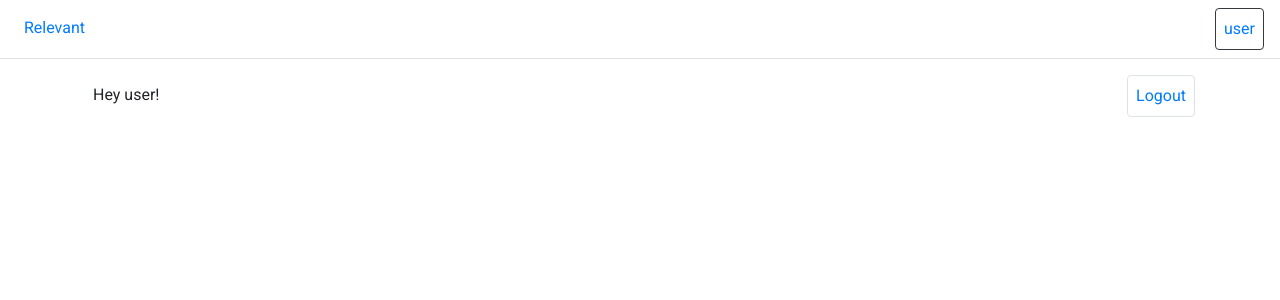
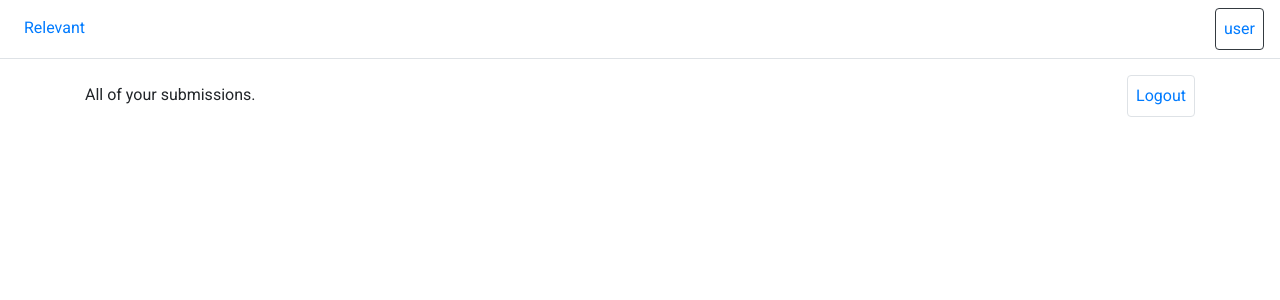
Before and after one commit to aryanmsr/relevantprojects, a Django app: page /challenges/submission/all/ in a window 1280 px wide. Shown: the top 300 px of the page. Run offline with Django 3.2, Linux system fonts and the light colour scheme; a user stored in the database is signed in; data comes from the database, SQL or seed files in the repository; both versions use the stored data as it was after the commit; some libraries are stand-ins or nearby versions.

Commit message:
fixed some ui bugs

```diff
--- a/feed/models.py
+++ b/feed/models.py
@@ -1,5 +1,6 @@
 from django.db import models
 from django.contrib.auth import get_user_model
+from django.urls import reverse
 
 
 class Post(models.Model):
--- a/feed/templates/submission/submission_list.html
+++ b/feed/templates/submission/submission_list.html
@@ -1,13 +1,17 @@
 {% extends 'base.html' %}
 
 {% block content %}
-<div class="mt-3 d-flex justify-content-between">
-  <p class="mb-0 p-2">Hey {{ user.username }}!</p>
-  <a class="p-2 border rounded" href="{% url 'logout' %}">Logout</a>
+<div class="my-3 d-flex justify-content-between">
+    <p class="mb-0 py-2">All of your submissions.</p>
+    <a class="p-2 border rounded" href="{% url 'logout' %}">Logout</a>
 </div>
 {% for submission in submissions %}
   <div>
-    <p>{{ submission.description }}</p>
+    <a href="{% url 'submission_detail' submission.id %}">
+      <p class="border rounded p-2">
+        <a href="{% url 'post_detail' submission.post.id %}">{{ submission.post }}</a> -- {{ submission.date }}
+      </p>
+    </a>
   </div>
 {% endfor %}
 {% endblock content %}
--- a/feed/views.py
+++ b/feed/views.py
@@ -21,7 +21,7 @@ def home_page_view(request):
     context = {
         'posts': posts,
     }
-    print(context)
+    print(posts[0].company)
     return render(request, 'home.html', context)
 
 
@@ -103,4 +103,5 @@ def submission_list_view(request):
     # get all submissions of the logged in user
     logged_in_user_id = request.user.id
     submissions = models.Submission.objects.filter(user=logged_in_user_id)
+    print(submissions)
     return render(request, 'submission/submission_list.html', context={'submissions': submissions})
--- a/templates/base.html
+++ b/templates/base.html
@@ -21,7 +21,7 @@
         <a class="p-2" href="{% url 'login'%}">Login</a>
       {% endif %}
     </div>
-    <div class="container">
+    <div class="container mb-4">
       {% block content %}
       {% endblock content %}
     </div>
--- a/templates/home.html
+++ b/templates/home.html
@@ -2,7 +2,7 @@
 
 {% block content %}
 <!--Searchbar-->
-<div class="mt-2">
+<div class="mt-3">
 <form method="get">
   <div class="d-flex">
     <input class="flex-grow-1 border rounded pl-2 mr-2" type="text" placeholder="Search...">
@@ -19,7 +19,7 @@
   <div class="mt-3 border rounded p-2">
     <p><a href="{% url 'post_detail' post.id %}">{{ post.title }}</a></p>
     <p>{{ post.description }}</p>
-    <p>Posted at {{ post.date_posted}} by {{post_company }}.</p>
+    <p>Posted at {{ post.date_posted}} by {{post.company }}.</p>
     <p>Submission until {{ post.date_due }}.</p>
   </div>
 {% endfor %}
```
Also changed, not shown: db.sqlite3.
